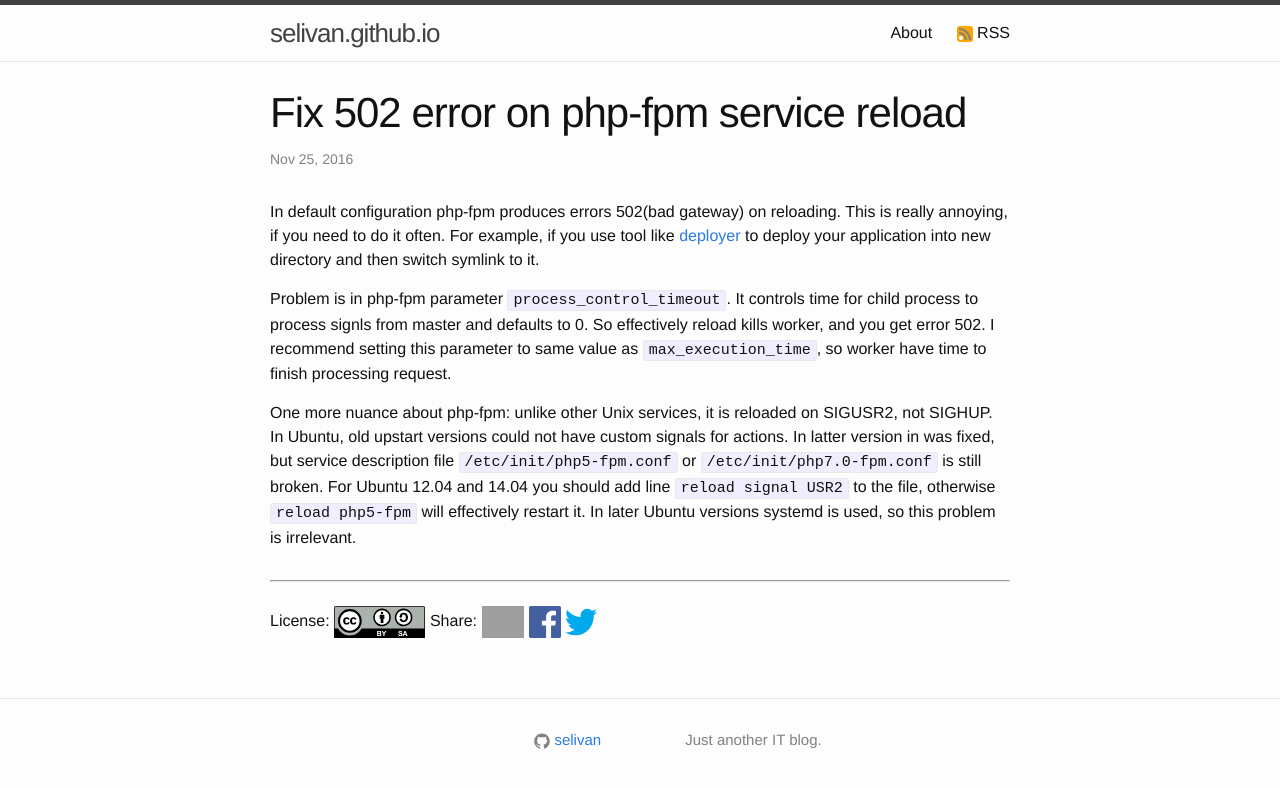
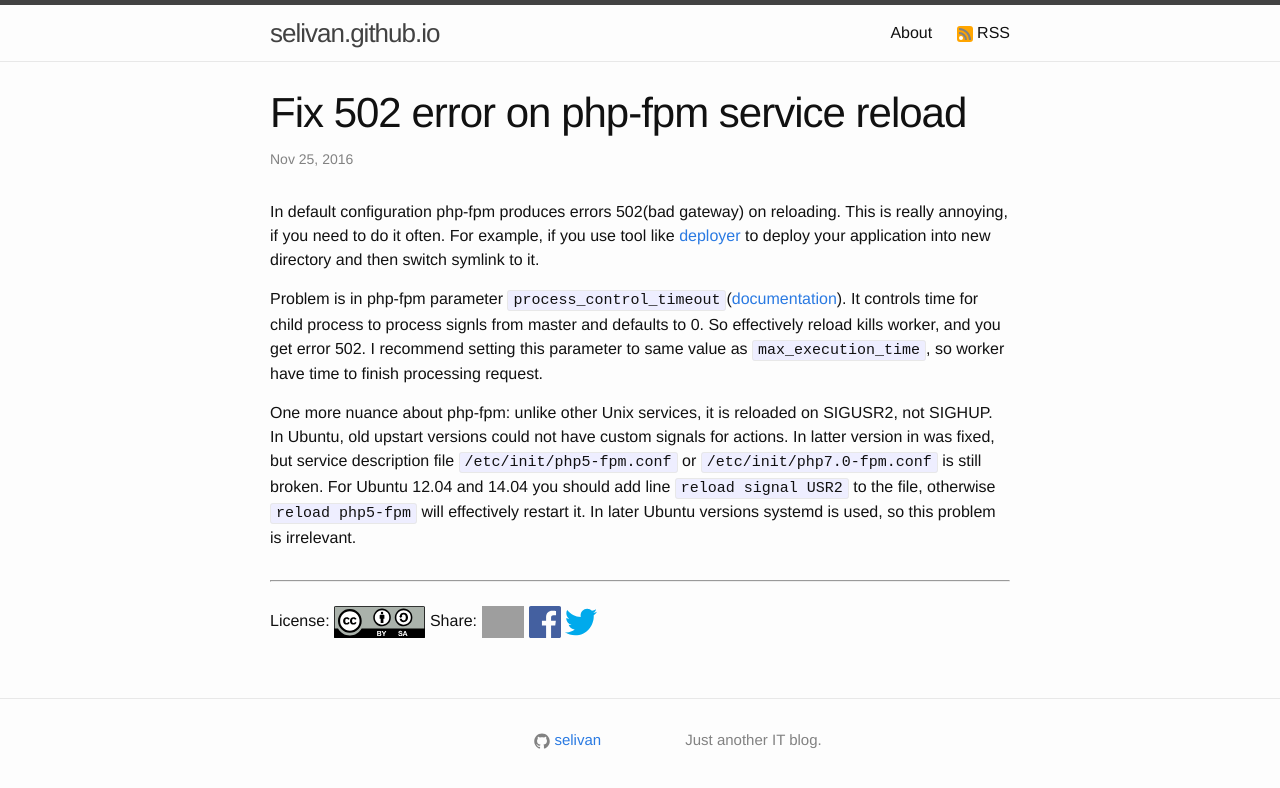
Before and after one commit to selivan/selivan.github.io, a Jekyll site: the page built from _posts/2016-11-25-php-fpm-502-error-on-reload.md, in a window 1280 px wide. Shown: the top 788 px of the page. Built offline with Jekyll 4.4.1, drawn with Linux system fonts in a browser that asks for light colours; comment, search, counter and statistics services are not loaded; grey boxes are pictures that could not be loaded.

```diff
--- a/_posts/2016-11-25-php-fpm-502-error-on-reload.md
+++ b/_posts/2016-11-25-php-fpm-502-error-on-reload.md
@@ -6,6 +6,6 @@
 
 In default configuration php-fpm produces errors 502(bad gateway) on reloading. This is really annoying, if you need to do it often. For example, if you use tool like [deployer](https://deployer.org/) to deploy your application into new directory and then switch symlink to it.
 
-Problem is in php-fpm parameter `process_control_timeout`. It controls time for child process to process signls from master and defaults to 0. So effectively reload kills worker, and you get error 502. I recommend setting this parameter to same value as `max_execution_time`, so worker have time to finish processing request.
+Problem is in php-fpm parameter `process_control_timeout`([documentation](http://php.net/manual/en/install.fpm.configuration.php)). It controls time for child process to process signls from master and defaults to 0. So effectively reload kills worker, and you get error 502. I recommend setting this parameter to same value as `max_execution_time`, so worker have time to finish processing request.
 
 One more nuance about php-fpm: unlike other Unix services, it is reloaded on SIGUSR2, not SIGHUP. In Ubuntu, old upstart versions could not have custom signals for actions. In latter version in was fixed, but service description file `/etc/init/php5-fpm.conf` or `/etc/init/php7.0-fpm.conf` is still broken. For Ubuntu 12.04 and 14.04 you should add line `reload signal USR2` to the file, otherwise `reload php5-fpm` will effectively restart it. In later Ubuntu versions systemd is used, so this problem is irrelevant.
```
